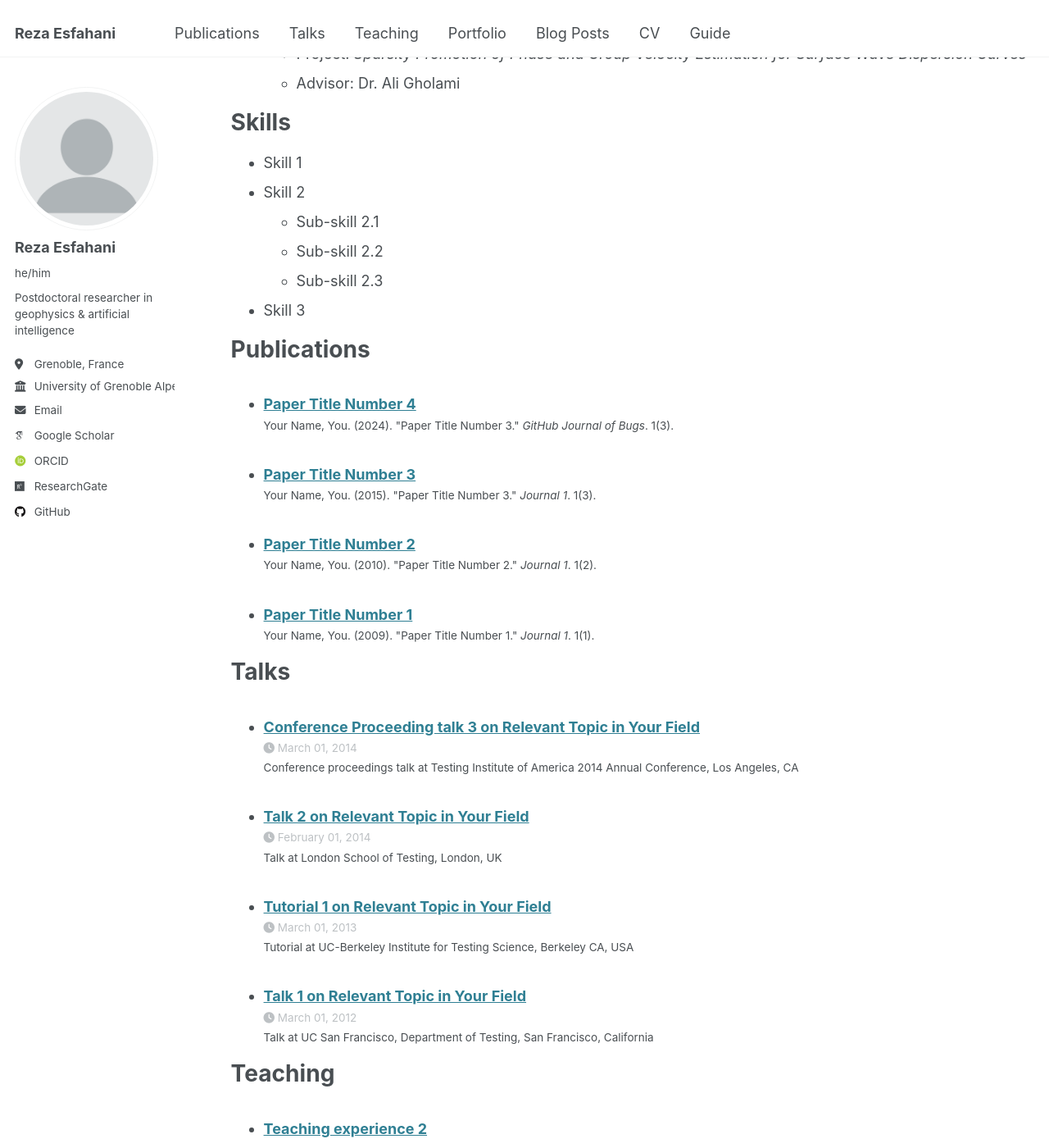
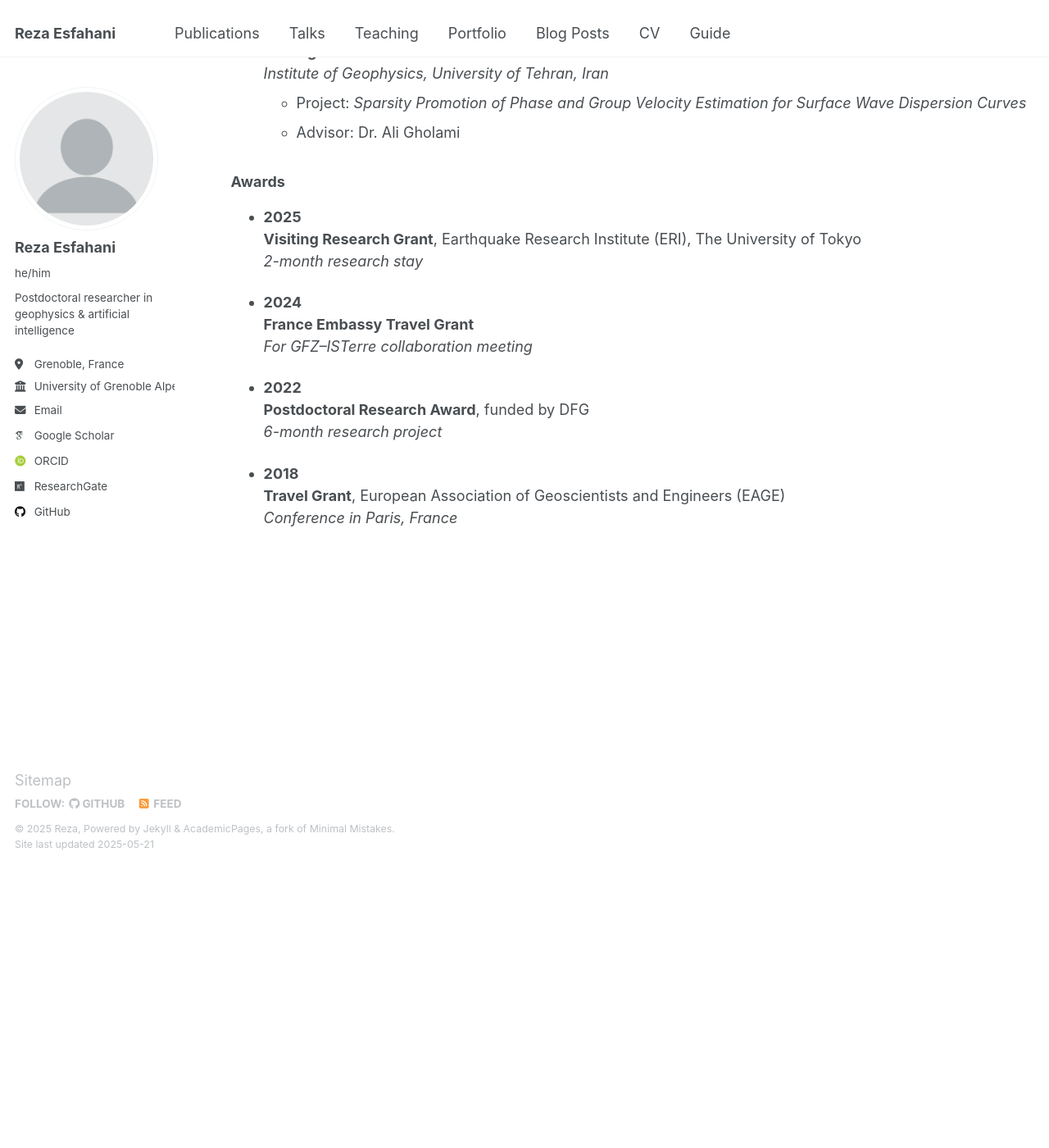
Before and after one commit to resfahani/resfahani.github.io, a Jekyll site: the page built from _pages/cv.md, in a window 1280 px wide and 1400 px high, scrolled down 1345 px. Shown: the whole window at 82% size. Built offline with Jekyll 4.4.1, drawn with Linux system fonts in a browser that asks for light colours; some web fonts are replaced; after the commit the page ends 2402 px from its top, so only the background shows below that; some of the changed text lies outside the part shown.

Commit message:
test
test

```diff
--- a/_pages/cv.md
+++ b/_pages/cv.md
@@ -9,12 +9,11 @@ redirect_from:
 
 {% include base_path %}
 
-Education
+### Education
 ======
 * Ph.D in Geophysics, GFZ and University of Potsdam, Potsdam, Germany, 2022
 * M.S.  in Geophysics, Institute of Geophysics, Tehran, Iran, 2017
 * B.S. in Mining Engineering, Isfahan University of Technology, Isfahan, Iran, 2014
-
 
 ### Work Experience
 ======
@@ -56,21 +55,26 @@ Education
   - Project: *Sparsity Promotion of Phase and Group Velocity Estimation for Surface Wave Dispersion Curves*
   - Advisor: Dr. Ali Gholami
 
-Skills
-======
-* Skill 1
-* Skill 2
-  * Sub-skill 2.1
-  * Sub-skill 2.2
-  * Sub-skill 2.3
-* Skill 3
 
-Publications
-======
-  <ul>{% for post in site.publications reversed %}
-    {% include archive-single-cv.html %}
-  {% endfor %}</ul>
+### Awards
 
+- **2025**
+  **Visiting Research Grant**, Earthquake Research Institute (ERI), The University of Tokyo
+  *2-month research stay*
+
+- **2024**
+  **France Embassy Travel Grant**
+  *For GFZ–ISTerre collaboration meeting*
+
+- **2022**
+  **Postdoctoral Research Award**, funded by DFG
+  *6-month research project*
+
+- **2018**
+  **Travel Grant**, European Association of Geoscientists and Engineers (EAGE)
+  *Conference in Paris, France*
+
+<!--
 Talks
 ======
   <ul>{% for post in site.talks reversed %}
@@ -82,7 +86,8 @@ Teaching
   <ul>{% for post in site.teaching reversed %}
     {% include archive-single-cv.html %}
   {% endfor %}</ul>
-
-Service and leadership
+   -->
+<!-- Service and
 ======
 * Currently signed in to 43 different slack teams
+leadership -->
```
